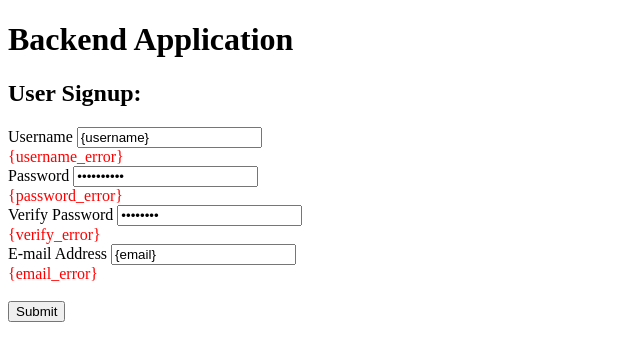
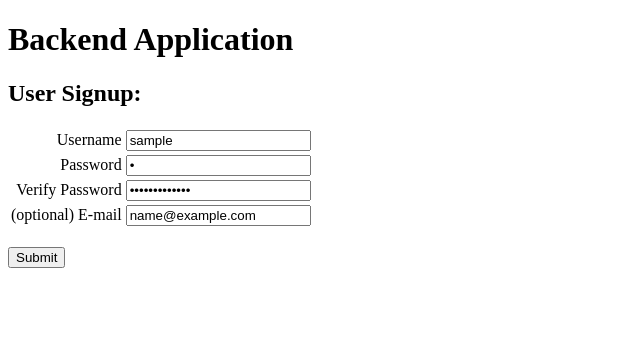
Before and after one commit to sockduct/Udacity-FSND, a Python web app: template homework/templates/signupapp.html in a window 1280 px wide. Shown: the top 361 px of the page, without its empty margins (0-640 px from the left). Run offline with Jinja, Linux system fonts and the light colour scheme; the template is opened without the code that fills it: most values are stand-ins (such as "Sample title", 1, 10 or a date in 2020).

Commit message:
Finish Signup App

```diff
--- a/homework/templates/base.html
+++ b/homework/templates/base.html
@@ -2,6 +2,10 @@
 <html>
     <head>
         <title>Backend Application</title>
+        <style type="text/css">
+            .label {text-align: right;}
+            .error {color: red;}
+        </style>
     </head>
 
     <body>
--- a/homework/templates/signupapp.html
+++ b/homework/templates/signupapp.html
@@ -4,14 +4,28 @@
 
     <h2>User Signup:</h2>
     <form method="post">
-        <label>Username <input type="text" name="username" value="{username}"></label>
-            <div style="color: red;">{username_error}</div>
-        <label>Password <input type="password" name="password" value="{password}"></label>
-            <div style="color: red;">{password_error}</div>
-        <label>Verify Password <input type="password" name="verify" value="{verify}"></label>
-            <div style="color: red;">{verify_error}</div>
-        <label>E-mail Address <input type="text" name="email" value="{email}"></label>
-            <div style="color: red;">{email_error}</div>
+        <table>
+            <tr>
+                <td class="label">Username</td>
+                <td><input type="text" name="username" value="{{username}}"></td>
+                <td class="error">{{username_error}}</td>
+            </tr>
+            <tr>
+                <td class="label">Password</td>
+                <td><input type="password" name="password" value="{{password}}"></td>
+                <td class="error">{{password_error}}</td>
+            </tr>
+            <tr>
+                <td class="label">Verify Password</td>
+                <td><input type="password" name="verify" value="{{verify}}"></td>
+                <td class="error">{{verify_error}}</td>
+            </tr>
+            <tr>
+                <td class="label">(optional) E-mail</td>
+                <td><input type="text" name="email" value="{{email}}"></td>
+                <td class="error">{{email_error}}</td>
+            </tr>
+        </table>
         <br>
         <input type="submit">
     </form>
```
Also changed, not shown: homework/main.py (+26 -16 lines).
